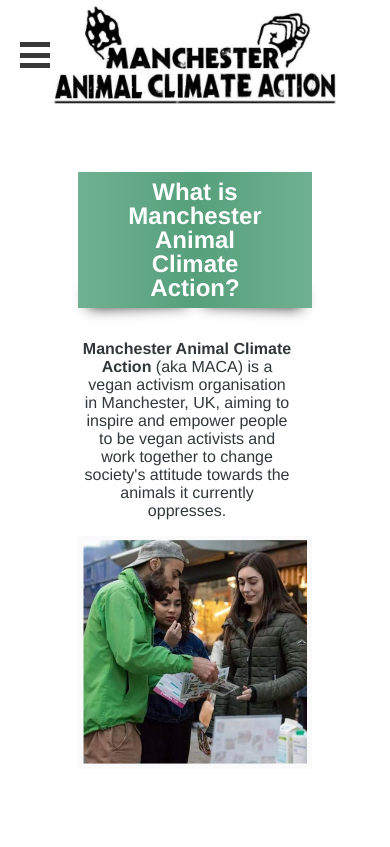
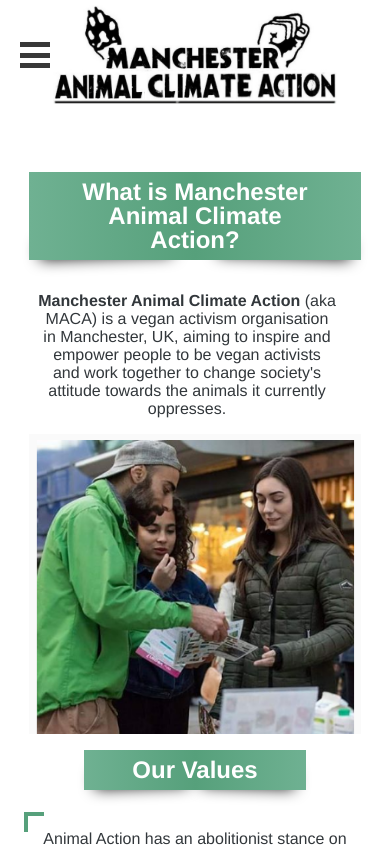
Before and after one commit to NixMichael/maca-website, a Vue app: page / in a window 390 px wide. Shown: the top 847 px of the page. Built offline with nearby package versions, Linux system fonts and the light colour scheme.

Commit message:
improve width of mobile content

```diff
--- a/src/views/About.vue
+++ b/src/views/About.vue
@@ -113,6 +113,10 @@
           font-size: 1rem;
         }
       }
+
+      .section-centered {
+        width: 85vw;
+      }
   }
 
 </style>
--- a/src/views/OtherEvents.vue
+++ b/src/views/OtherEvents.vue
@@ -80,7 +80,7 @@
     @media screen and (max-width: 800px) {
 
         .main-content {
-            max-width: 90vw;
+            width: 85vw;
         }
 
         img {
```
